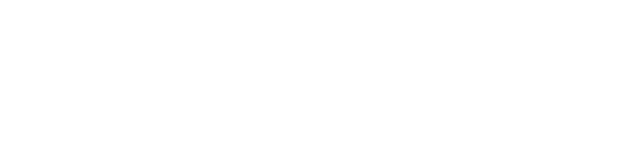
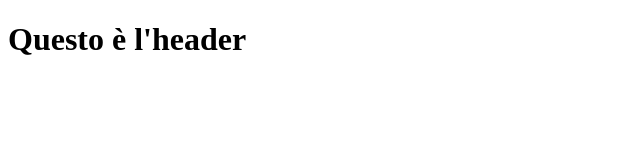
Before and after one commit to NicoloCasagrande/repo-prova, a plain HTML site: page index.html in a window 1280 px wide. Shown: the whole page, without its empty margins (0-640 px from the left). Drawn offline with Linux system fonts and the light colour scheme.

Commit message:
aggiunto scaffolding

```diff
--- a/index.html
+++ b/index.html
@@ -4,7 +4,13 @@
     <meta charset="UTF-8" />
     <meta http-equiv="X-UA-Compatible" content="IE=edge" />
     <meta name="viewport" content="width=device-width, initial-scale=1.0" />
-    <title>Document</title>
+    <title>Prova</title>
   </head>
-  <body></body>
+  <body>
+    <header>
+      <h1>Questo è l'header</h1>
+    </header>
+    <main></main>
+    <footer></footer>
+  </body>
 </html>
--- a/style.css
+++ b/style.css
@@ -0,0 +1,5 @@
+* {
+  box-sizing: border-box;
+  padding: 0;
+  margin: 0;
+}
```
